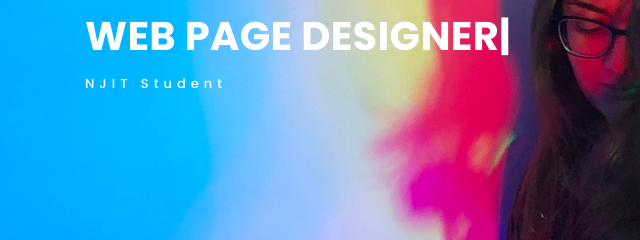
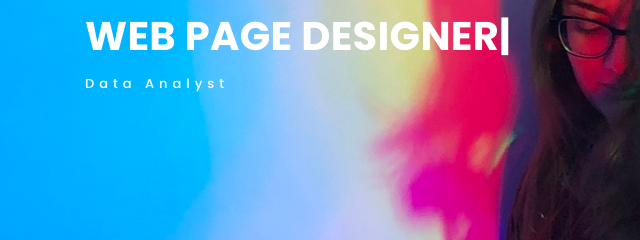
Before and after one commit to meganmachado/meganmachado.github.io, a plain HTML site: page index.html in a window 1280 px wide. Shown: the part 330-570 px from the top of the page, 0-640 px from the left. Drawn offline with nearby package versions, Linux system fonts and the light colour scheme; a web font is replaced by a local one.

Commit message:
Testing change

```diff
--- a/index.html
+++ b/index.html
@@ -78,7 +78,7 @@
     <div class="container">
       <div class="header-content">
         <h1> <span class="typed"></span></h1>
-        <p>NJIT Student</p>
+        <p>Data Analyst</p>
       </div>
     </div>
   </div>
```
